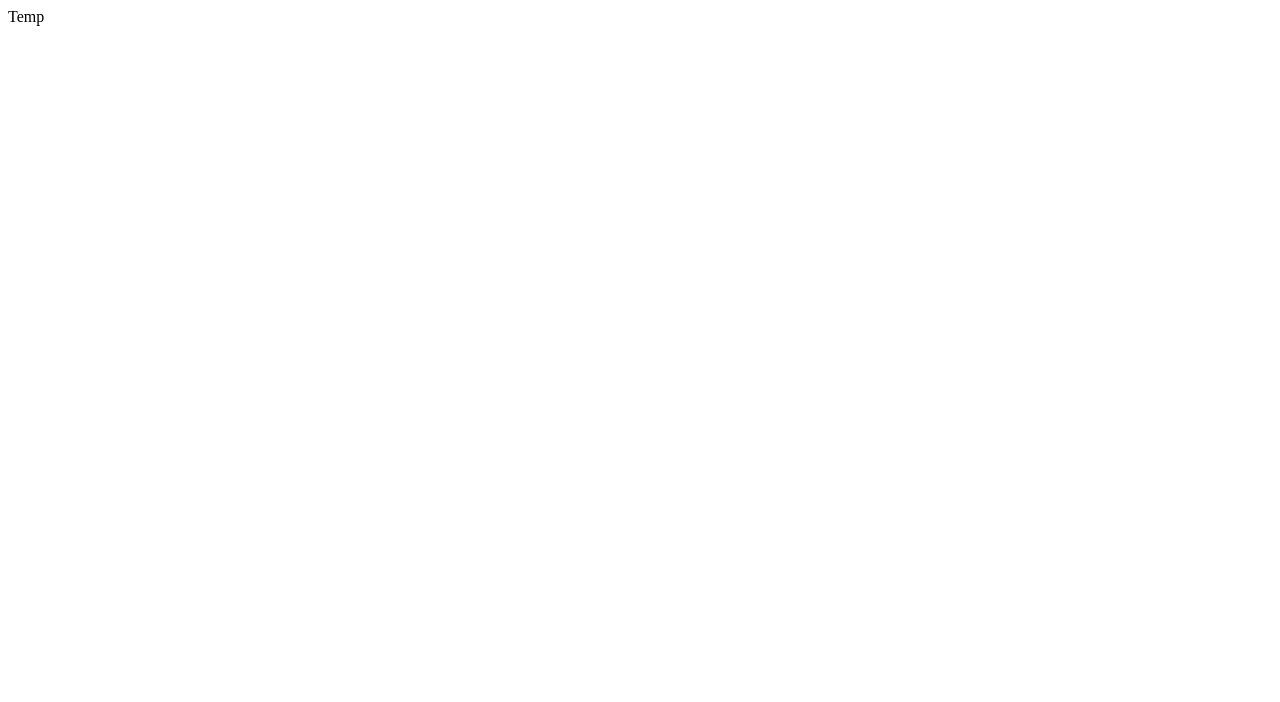
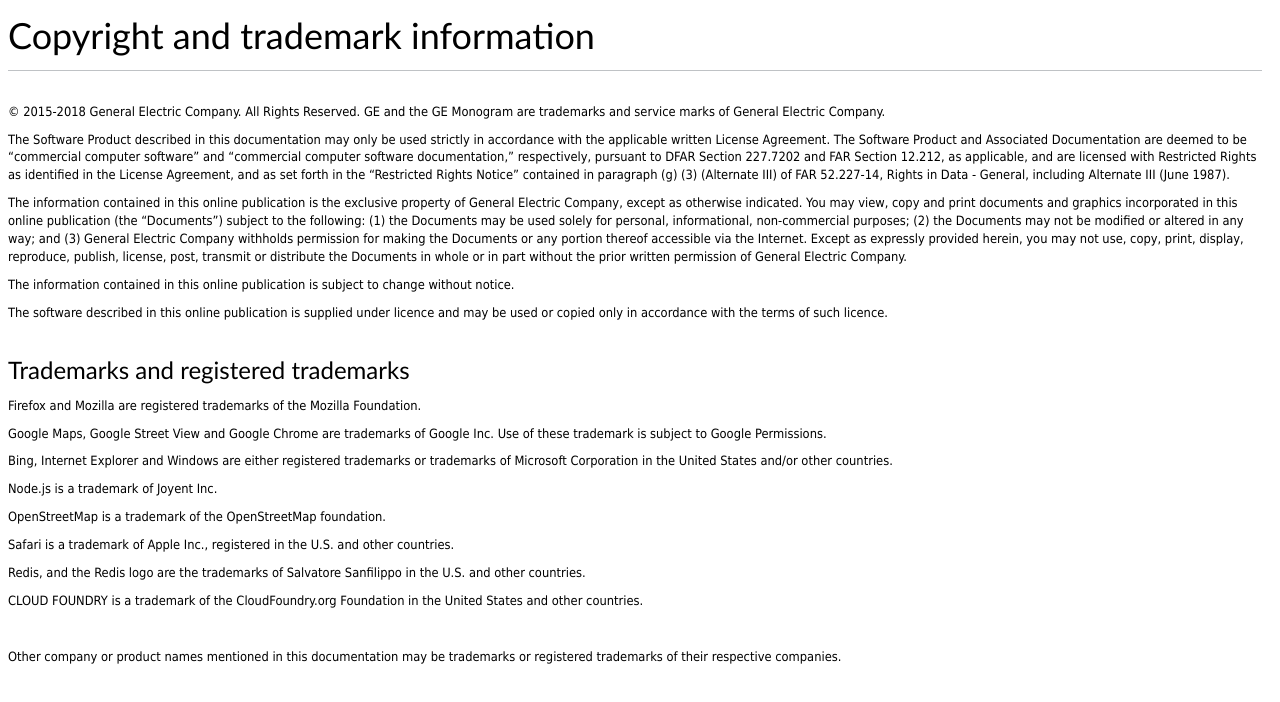
Before and after one commit to sw-intelligent-mapping/intelligent-mapping-services, a plain HTML site: page Content/A_Navigation/Copyright/swCopyright.htm in a window 1280 px wide. Drawn offline with Linux system fonts and the light colour scheme.

Commit message:
Add files via upload

```diff
--- a/Content/A_Navigation/Copyright/swCopyright.htm
+++ b/Content/A_Navigation/Copyright/swCopyright.htm
@@ -1 +1,51 @@
-Temp
+<!DOCTYPE html>
+<html xmlns:MadCap="http://www.madcapsoftware.com/Schemas/MadCap.xsd" lang="en-gb" xml:lang="en-gb" data-mc-search-type="Stem" data-mc-help-system-file-name="index.xml" data-mc-path-to-help-system="../../../" data-mc-target-type="WebHelp2" data-mc-runtime-file-type="Topic" data-mc-preload-images="false" data-mc-in-preview-mode="false" data-mc-toc-path="">
+    <!-- saved from url=(0016)http://localhost -->
+    <head>
+        <meta name="viewport" content="width=device-width, initial-scale=1.0" />
+        <meta charset="utf-8" />
+        <meta http-equiv="X-UA-Compatible" content="IE=edge" />
+        <meta http-equiv="Content-Type" content="text/html; charset=utf-8" />
+        <link href="../../../Skins/Default/Stylesheets/Slideshow.css" rel="stylesheet" type="text/css" data-mc-generated="True" />
+        <link href="../../../Skins/Default/Stylesheets/TextEffects.css" rel="stylesheet" type="text/css" data-mc-generated="True" />
+        <link href="../../../Skins/Default/Stylesheets/Topic.css" rel="stylesheet" type="text/css" data-mc-generated="True" />
+        <link href="../../../Skins/Default/Stylesheets/Components/Styles.css" rel="stylesheet" type="text/css" data-mc-generated="True" /><title>swCopyright</title>
+        <link href="../../Resources/Stylesheets/swCopyrightStyles.css" rel="stylesheet" type="text/css" />
+        <script src="../../../Resources/Scripts/custom.modernizr.js" type="text/javascript">
+        </script>
+        <script src="../../../Resources/Scripts/jquery.min.js" type="text/javascript">
+        </script>
+        <script src="../../../Resources/Scripts/require.min.js" type="text/javascript">
+        </script>
+        <script src="../../../Resources/Scripts/require.config.js" type="text/javascript">
+        </script>
+        <script src="../../../Resources/Scripts/foundation.min.js" type="text/javascript">
+        </script>
+        <script src="../../../Resources/Scripts/plugins.min.js" type="text/javascript">
+        </script>
+        <script src="../../../Resources/Scripts/MadCapAll.js" type="text/javascript">
+        </script>
+    </head>
+    <body>
+        <p style="font-family: 'GE Inspira', 'Trebuchet MS', Arial, sans-serif;font-size: 27pt;border-bottom-style: solid;border-bottom-width: 1px;border-bottom-color: #bfc2c5;padding-bottom: 10px;">Copyright and trademark information</p>
+        <p class="copyright" style="font-size: 6pt;">&#160;</p>
+        <p class="copyright">© 2015-2018 General Electric Company. All Rights Reserved. GE and the GE Monogram are trademarks and service marks of General Electric Company.</p>
+        <p class="copyright">The Software Product described in this documentation may only be used strictly in accordance with the applicable written License Agreement. The Software Product and Associated Documentation are deemed to be “commercial computer software” and “commercial computer software documentation,” respectively, pursuant to DFAR Section 227.7202 and FAR Section 12.212, as applicable, and are licensed with Restricted Rights as identified in the License Agreement, and as set forth in the “Restricted Rights Notice” contained in paragraph (g) (3) (Alternate III) of FAR 52.227-14, Rights in Data - General, including Alternate III (June 1987).</p>
+        <p class="copyright">The information contained in this online publication is the exclusive property of General Electric Company, except as otherwise indicated. You may view, copy and print documents and graphics incorporated in this online publication (the “Documents”) subject to the following: (1) the Documents may be used solely for personal, informational, non-commercial purposes; (2) the Documents may not be modified or altered in any way; and (3) General Electric Company withholds permission for making the Documents or any portion thereof accessible via the Internet. Except as expressly provided herein, you may not use, copy, print, display, reproduce, publish, license, post, transmit or distribute the Documents in whole or in part without the prior written permission of General Electric Company.</p>
+        <p class="copyright">The information contained in this online publication is subject to change without notice.</p>
+        <p class="copyright">The software described in this online publication is supplied under licence and may be used or copied only in accordance with the terms of such licence.</p>
+        <p class="copyright" style="font-size: 6pt;">&#160;</p>
+        <p class="copyright" style="font-family: 'GE Inspira', 'Trebuchet MS', Arial, sans-serif;font-size: 18pt;">Trademarks and registered trademarks
+</p>
+        <p class="copyright">Firefox and Mozilla are registered trademarks of the Mozilla Foundation.</p>
+        <p class="copyright">Google Maps,&#160;Google Street View and Google Chrome are trademarks of Google Inc. Use of these trademark is subject to Google Permissions.</p>
+        <p class="copyright">Bing, Internet Explorer and Windows are either registered trademarks or trademarks of Microsoft Corporation in the United States and/or other countries.</p>
+        <p class="copyright">Node.js is a trademark of Joyent Inc.</p>
+        <p class="copyright">OpenStreetMap is a trademark of the OpenStreetMap foundation.</p>
+        <p class="copyright">Safari is a trademark of Apple Inc., registered in the U.S. and other countries.</p>
+        <p class="copyright">Redis, and the Redis logo are the trademarks of Salvatore Sanfilippo in the U.S. and other countries.</p>
+        <p>CLOUD FOUNDRY is a trademark of the CloudFoundry.org Foundation in the United States and other countries.</p>
+        <p class="copyright">&#160;</p>
+        <p class="copyright">Other company or product names mentioned in this documentation may be trademarks or registered trademarks of their respective companies.</p>
+    </body>
+</html>
```
